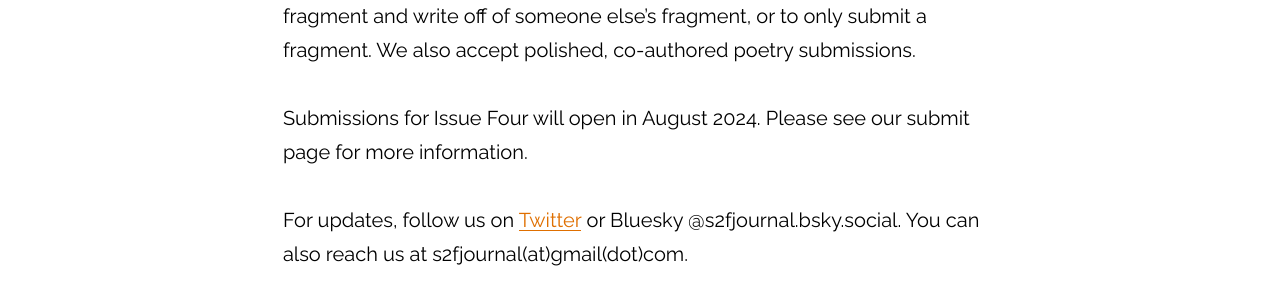
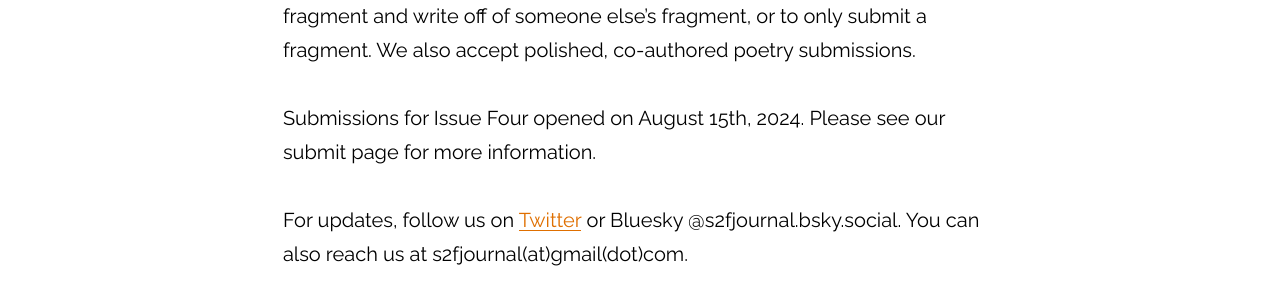
Before and after one commit to atmars77/atmars77.github.io, a Jekyll site: the page built from index.md, in a window 1280 px wide. Shown: the part 700-1000 px from the top of the page. Built offline with Jekyll 4.4.1, drawn with Linux system fonts in a browser that asks for light colours.

Commit message:
updates 2

```diff
--- a/index.md
+++ b/index.md
@@ -10,7 +10,7 @@
 
 We pair poets to co-author poetry anonymously through submissions of “fragments” (sparks). If a fragment is accepted, it is then sent to another author, who turns it into a cohesive poem (flame). You can choose to submit a fragment and write off of someone else’s fragment, or to only submit a fragment. We also accept polished, co-authored poetry submissions.
 
-Submissions for Issue Four will open in August 2024. Please see our submit page for more information.
+Submissions for Issue Four opened on August 15th, 2024. Please see our submit page for more information.
 
 For updates, follow us on [Twitter](https://twitter.com/s2fjournal) or Bluesky @s2fjournal.bsky.social. You can also reach us at s2fjournal(at)gmail(dot)com.
 
```
Also changed, not shown: submit.md (+1 -1 lines).
